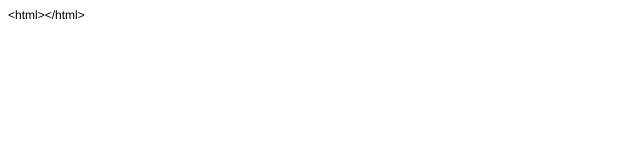
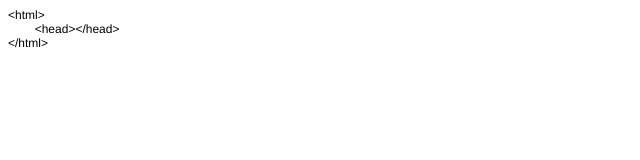
Before and after one commit to gauravsharmasfdc/test-repo, a plain HTML site: page index.html in a window 1280 px wide. Shown: the whole page, without its empty margins (0-640 px from the left). Drawn offline with Linux system fonts and the light colour scheme.

Commit message:
second commit

```diff
--- a/index.html
+++ b/index.html
@@ -7,10 +7,14 @@
   <meta name="Generator" content="Cocoa HTML Writer">
   <meta name="CocoaVersion" content="1894.6">
   <style type="text/css">
-    p.p1 {margin: 0.0px 0.0px 0.0px 0.0px; font: 12.0px Helvetica}
+    p.p1 {margin: 0.0px 0.0px 0.0px 0.0px; font: 12.0px Helvetica; color: #000000; -webkit-text-stroke: #000000}
+    span.s1 {font-kerning: none}
+    span.Apple-tab-span {white-space:pre}
   </style>
 </head>
 <body>
-<p class="p1">&lt;html&gt;&lt;/html&gt;</p>
+<p class="p1"><span class="s1">&lt;html&gt;</span></p>
+<p class="p1"><span class="s1"><span class="Apple-tab-span">	</span>&lt;head&gt;&lt;/head&gt;</span></p>
+<p class="p1"><span class="s1">&lt;/html&gt;</span></p>
 </body>
 </html>
```
